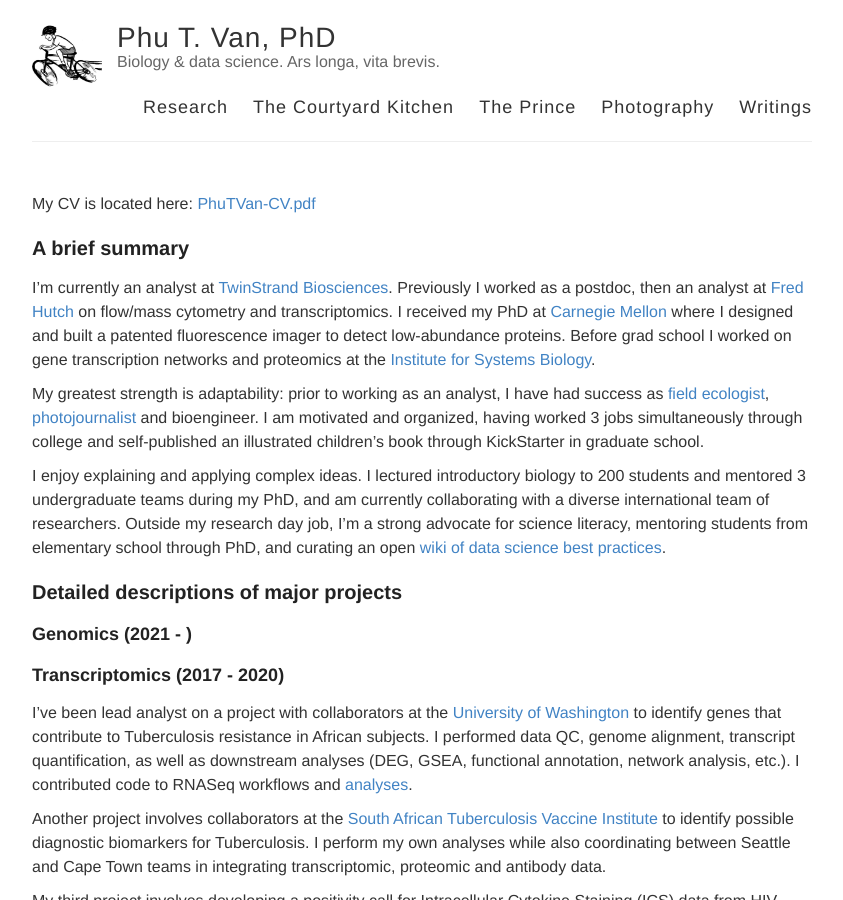
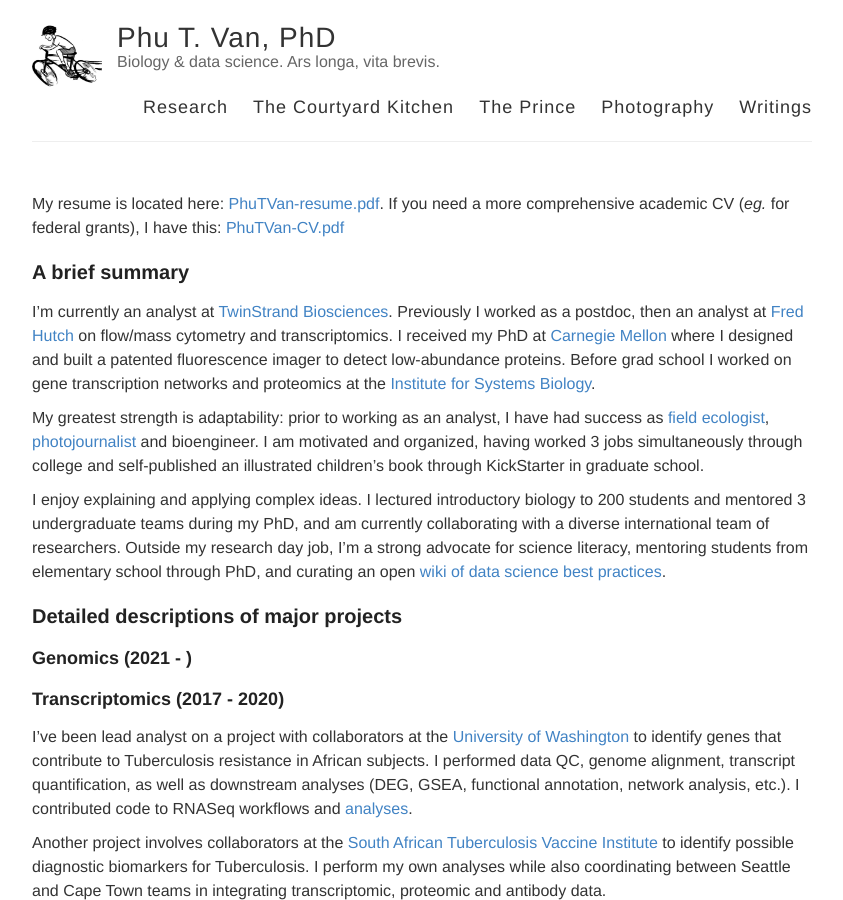
Before and after one commit to ptvan/ptvan.github.io, a Jekyll site: the page built from research.md, in a window 1280 px wide and 900 px high. Shown: the whole window, without its empty margins (218-1061 px from the left). Built offline with Jekyll 4.4.1, drawn with Linux system fonts in a browser that asks for light colours.

Commit message:
added link to resume

```diff
--- a/research.md
+++ b/research.md
@@ -4,7 +4,7 @@
 permalink: /research/
 ---
 
-My CV is located here: [PhuTVan-CV.pdf](PhuTVan-CV.pdf)
+My resume is located here: [PhuTVan-resume.pdf](PhuTVan-resume.pdf). If you need a more comprehensive academic CV (*eg.* for federal grants), I have this: [PhuTVan-CV.pdf](PhuTVan-CV.pdf)
 
 ## A brief summary
 
```
